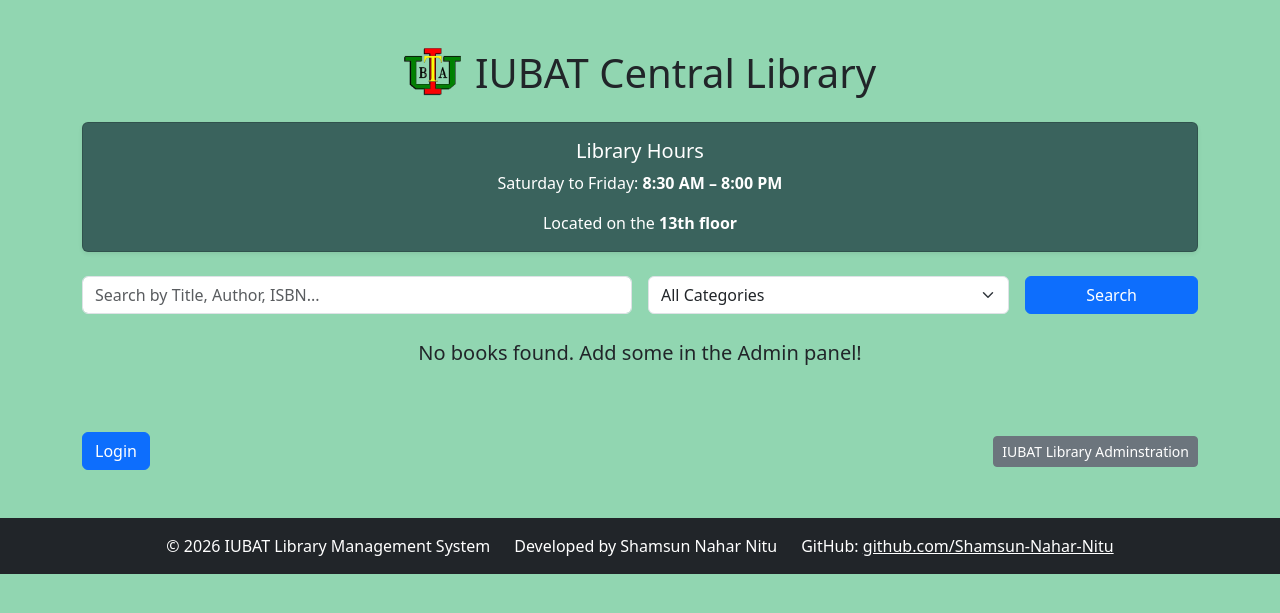
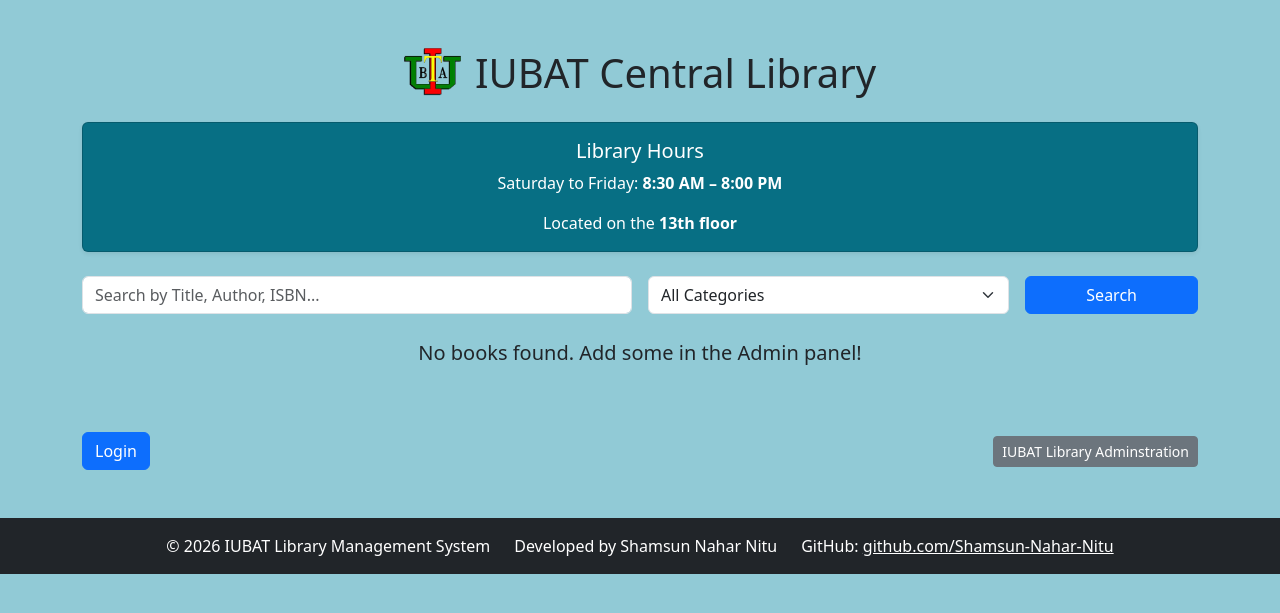
Before and after one commit to Shamsun-Nahar-Nitu/iubat-library-management, a Django app: page / in a window 1280 px wide. Shown: the top 613 px of the page. Run offline with Django 5.2, Linux system fonts and the light colour scheme; data that the repository does not hold is empty.

Commit message:
panel view

```diff
--- a/templates/books/home.html
+++ b/templates/books/home.html
@@ -6,7 +6,7 @@
     <title>IUBAT Library Management System</title>
     <link href="https://cdn.jsdelivr.net/npm/bootstrap@5.3.0/dist/css/bootstrap.min.css" rel="stylesheet">
 </head>
-<body  style="background-color:#91d6b1;">
+<body  style="background-color:#91cad6;">
     <div class="container mt-5">
         <div class="text-center mb-4">
             <img src="/static/images/iubat-logo.png" alt="IUBAT Logo"
@@ -14,7 +14,7 @@
             <h1 class="d-inline align-middle">IUBAT Central Library</h1>
         </div>
 
-<div class="card mb-4 shadow-sm"style="background-color:#3a635d; color:white;">
+<div class="card mb-4 shadow-sm"style="background-color:#076f84; color:white;">
   <div class="card-body text-center">
     <h5 class="card-title">Library Hours</h5>
     <p class="card-text">Saturday to Friday: <strong>8:30 AM – 8:00 PM</strong></p>
```
